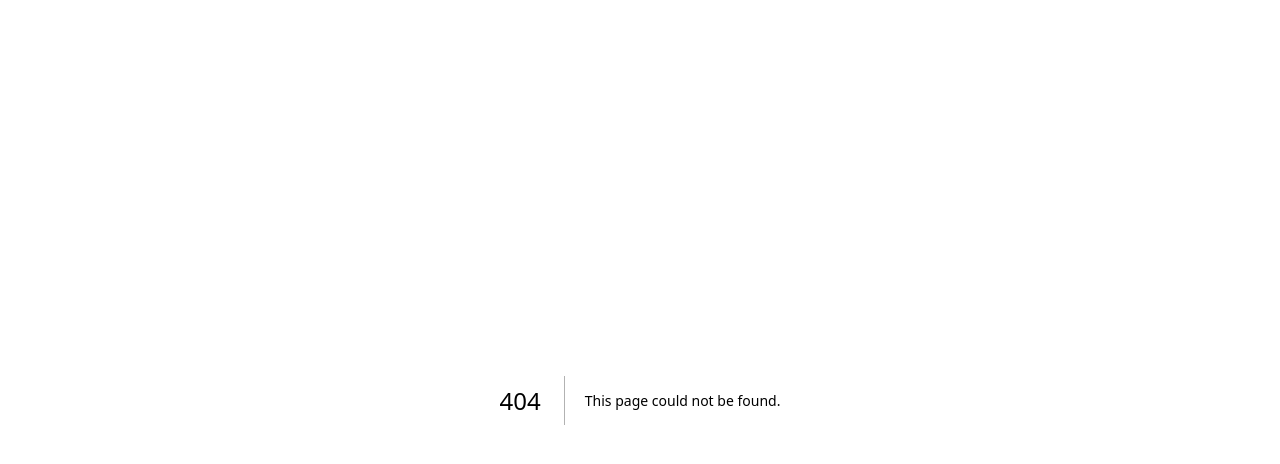
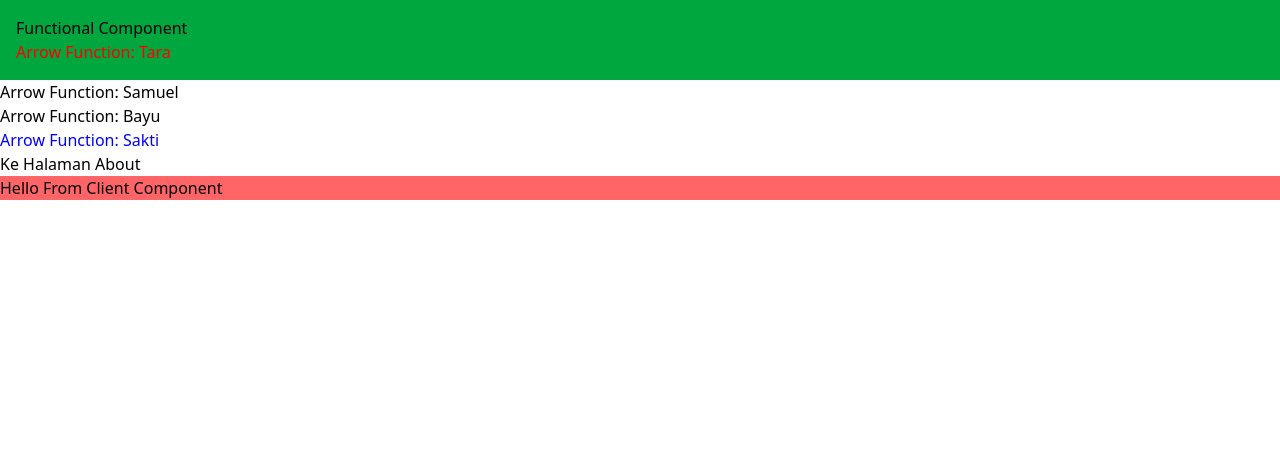
Before and after one commit to kanaydo/project-intern, a Next.js app: page /home in a window 1280 px wide. Before the commit this address had no page. Shown: the top 464 px of the page. Built offline with nearby package versions, Linux system fonts and the light colour scheme; what @ant-design/nextjs-registry would draw is missing.

Commit message:
adding user endpoint

```diff
--- a/package.json
+++ b/package.json
@@ -10,7 +10,7 @@
   },
   "dependencies": {
     "@ant-design/nextjs-registry": "^1.1.0",
-    "antd": "^5.27.3",
+    "antd": "^5.27.4",
     "nanoid": "^5.1.5",
     "next": "15.5.2",
     "react": "19.1.0",
--- a/src/app/about/page.tsx
+++ b/src/app/about/page.tsx
@@ -1,5 +1,12 @@
+import Link from "next/link";
+
 const AboutPage = () => {
-  return <div>hello from about</div>
-}
+  return (
+    <div>
+      hello from about
+      <Link href="/home">Kembali</Link>
+    </div>
+  );
+};
 
-export default AboutPage
+export default AboutPage;
--- /dev/null
+++ b/src/app/home/page.tsx
@@ -0,0 +1,41 @@
+// Component/Element => HomePage
+
+import { ClientComponent } from "@/components/ClientComponent";
+import Link from "next/link";
+import { ReactNode } from "react";
+
+// javascript => superset => typescript
+// functional programming secara default
+
+// primitive function
+function FunctionComponent({ children }: { children: ReactNode }) {
+  return (
+    <div className="bg-green-600 p-4">Functional Component {children}</div>
+  );
+}
+
+// arrow function // lambda // anonymous function
+// props => properties,  primitive data types: number string, date, dll, component
+// reusable component
+type ArrowFunctionProps = {
+  name: string;
+  color?: string;
+};
+const ArrowFunction = ({ name, color }: ArrowFunctionProps) => {
+  return <div style={{ color: color }}>Arrow Function: {name}</div>;
+}; // memory footprint
+
+export default function HomePage() {
+  return (
+    <div>
+      <FunctionComponent>
+        <ArrowFunction name="Tara" color="#ff0000" />
+      </FunctionComponent>
+      <ArrowFunction name="Samuel" />
+      <ArrowFunction name="Bayu" />
+      <ArrowFunction name="Sakti" color="#0000ff" />
+      <Link href="/about">Ke Halaman About</Link>
+      <ClientComponent />
+    </div>
+  );
+}
--- /dev/null
+++ b/src/app/users/[id]/page.tsx
@@ -0,0 +1,5 @@
+const UserShowPage = ({ params }: { params: Promise<{ id: string }> }) => {
+  return <div>Show</div>;
+};
+
+export default UserShowPage;
--- /dev/null
+++ b/src/app/users/page.tsx
@@ -0,0 +1,27 @@
+import { UserEntity } from "@/components/users/entity";
+import { UserIndexTable } from "@/components/users/UserIndexTable";
+
+const indexUser = async () => {
+  const result = await fetch(
+    "https://68ce1f186dc3f350777e2b76.mockapi.io/api/v1/users"
+  );
+  if (result.ok) {
+    const data: UserEntity[] = await result.json();
+    return data;
+  } else {
+    throw new Error("Gagal Mengambil Data");
+  }
+};
+
+const UserIndexPage = async () => {
+  const data = await indexUser();
+
+  return (
+    <div>
+      User Index
+      <UserIndexTable users={data} />
+    </div>
+  );
+};
+
+export default UserIndexPage;
--- /dev/null
+++ b/src/components/ClientComponent.tsx
@@ -0,0 +1,8 @@
+"use client";
+
+import { useState } from "react";
+
+export const ClientComponent = () => {
+  const [count, setCount] = useState();
+  return <div className="bg-red-400">Hello From Client Component</div>;
+};
--- /dev/null
+++ b/src/components/users/UserIndexTable.tsx
@@ -0,0 +1,38 @@
+"use client";
+
+import { Button, Table, TableProps } from "antd";
+import { UserEntity } from "./entity";
+
+export const UserIndexTable = ({ users }: { users: UserEntity[] }) => {
+  const columns: TableProps<UserEntity>["columns"] = [
+    {
+      title: "Name",
+      dataIndex: "name",
+    },
+    {
+      title: "Email",
+      dataIndex: "email",
+    },
+    {
+      title: "Address",
+      dataIndex: "address",
+    },
+    {
+      title: "Actions",
+      render: (text, record) => {
+        return (
+          <div>
+            <Button>Edit</Button>
+            <Button>Hapus</Button>
+          </div>
+        );
+      },
+    },
+  ];
+
+  return (
+    <div>
+      <Table<UserEntity> columns={columns} dataSource={users} />
+    </div>
+  );
+};
--- /dev/null
+++ b/src/components/users/entity.ts
@@ -0,0 +1,6 @@
+export type UserEntity = {
+  name: string;
+  email: string;
+  address: string;
+  id: string;
+};
```
Also changed, not shown: 1 other file (tests, documents, lock files or other folders).
